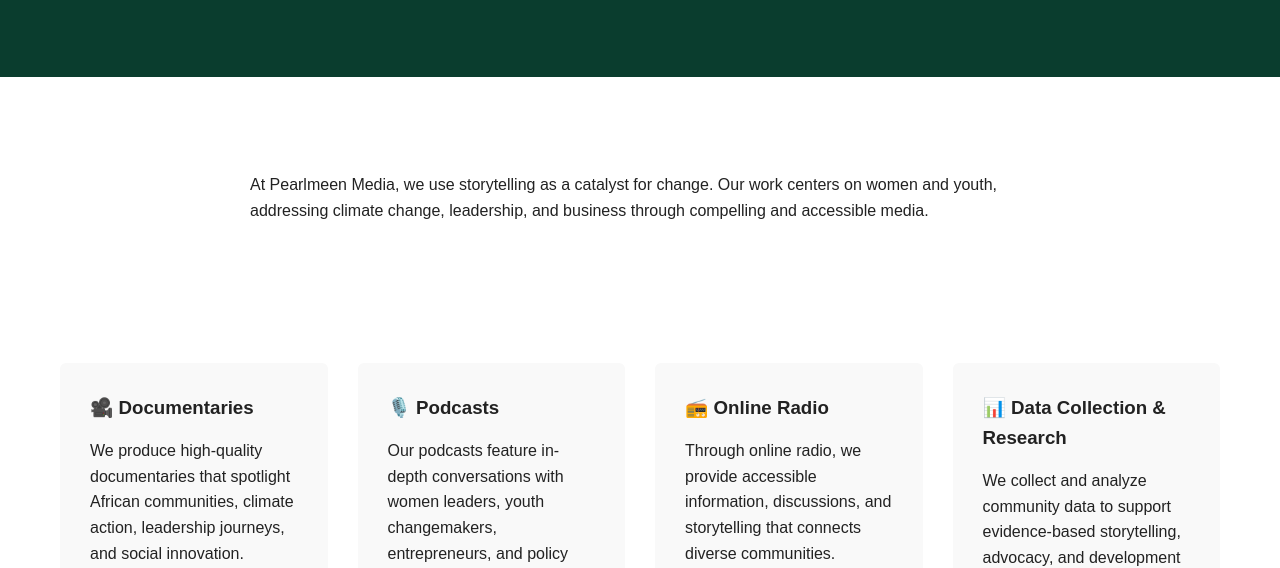
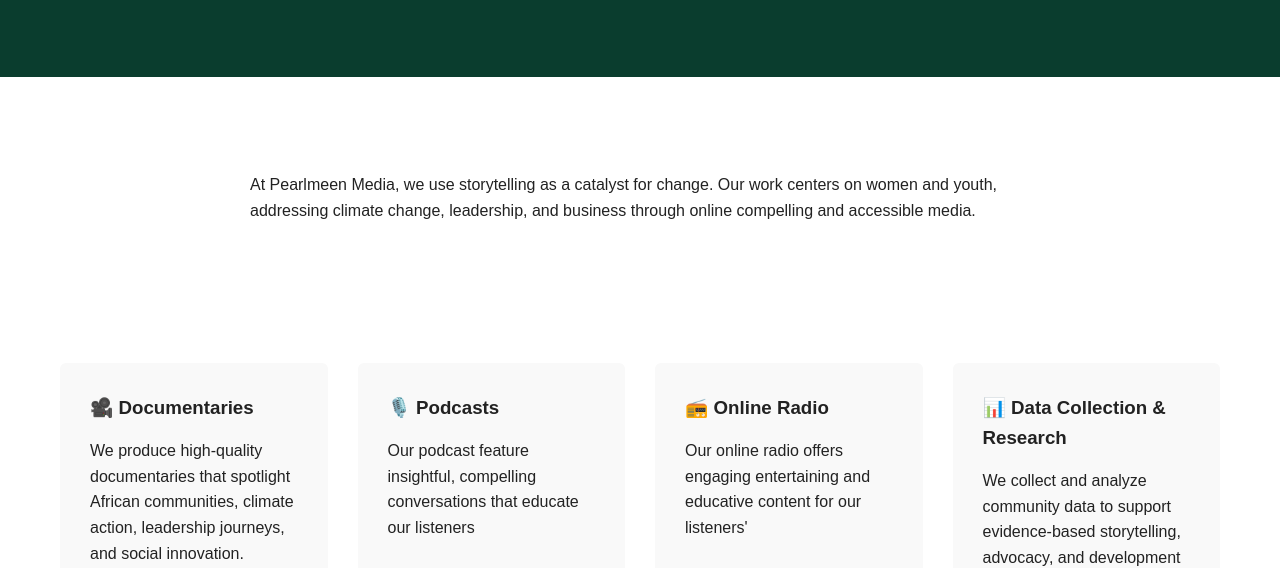
Before and after one commit to josephgithinji073-cloud/parlmeen-media, a website: page work.html in a window 1280 px wide. Shown: the part 387-955 px from the top of the page. Drawn offline with Linux system fonts and the light colour scheme.

Commit message:
4 commit

```diff
--- a/work.html
+++ b/work.html
@@ -56,7 +56,7 @@
     <p>
         At Pearlmeen Media, we use storytelling as a catalyst for change.
         Our work centers on women and youth, addressing climate change,
-        leadership, and business through compelling and accessible media.
+        leadership, and business through online compelling and accessible media.
     </p>
 </section>
 
@@ -74,16 +74,16 @@
     <div class="work-card">
         <h3>🎙️ Podcasts</h3>
         <p>
-            Our podcasts feature in-depth conversations with women leaders,
-            youth changemakers, entrepreneurs, and policy influencers.
+           Our podcast feature insightful, compelling
+            conversations that educate our listeners
         </p>
     </div>
 
     <div class="work-card">
         <h3>📻 Online Radio</h3>
         <p>
-            Through online radio, we provide accessible information,
-            discussions, and storytelling that connects diverse communities.
+            Our online radio offers engaging entertaining and
+             educative content for our listeners'
         </p>
     </div>
 
```
Also changed, not shown: index.html (+3 -3 lines).
